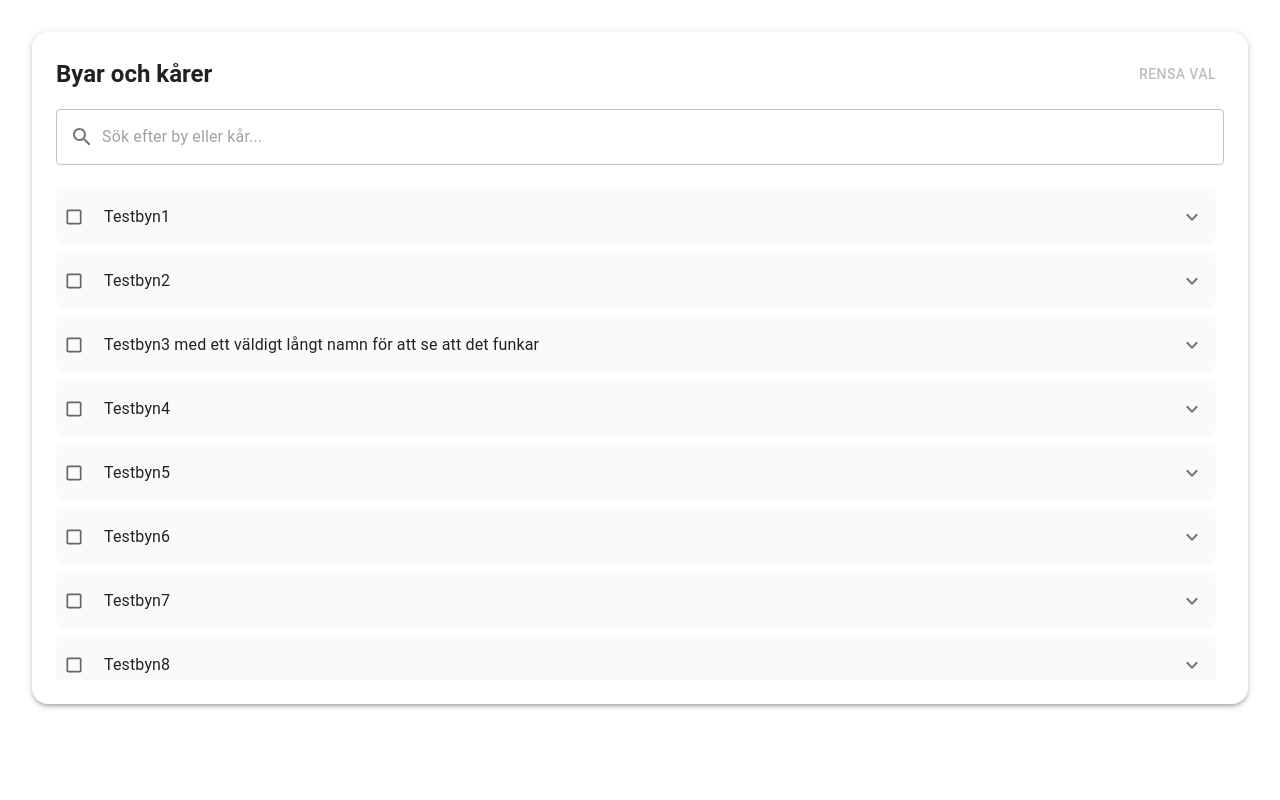
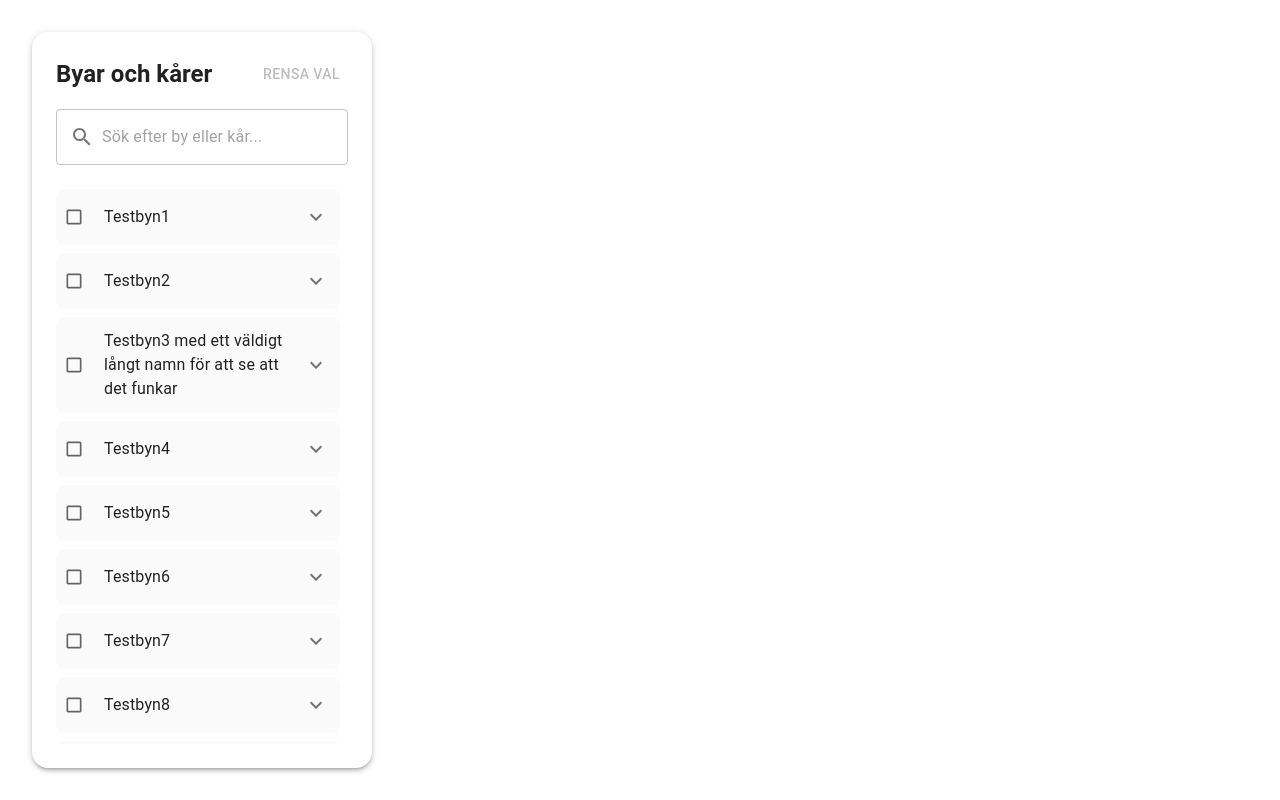
Before and after one commit to Scouterna/j26-scoutview, a React (Vite) app in the folder client/: page / in a window 1280 px wide. Built offline with nearby package versions, Linux system fonts and the light colour scheme.

Commit message:
Fix width of selector

```diff
--- a/client/src/App.jsx
+++ b/client/src/App.jsx
@@ -9,16 +9,21 @@ export default function App() {
   const sidebarLogic = useScoutGroupSelector(testData);
 
   return (
-    <div>
+    <div style={{ height: "100vh" }}>
       <CssBaseline />
       <main
         style={{
+          display: "flex",
+          flexDirection: "row",
           padding: "32px",
           width: "100%",
-          height: "calc(100vh - 64px)",
+          height: "100vh",
+          boxSizing: "border-box",
         }}
       >
-        <ScoutGroupSelector {...sidebarLogic} />
+        <div style={{ flex: "0 0 340px", marginRight: "32px", height: "100%" }}>
+          <ScoutGroupSelector {...sidebarLogic} />
+        </div>
       </main>
     </div>
   );
--- a/client/src/components/ScoutGroupSelector.jsx
+++ b/client/src/components/ScoutGroupSelector.jsx
@@ -20,7 +20,8 @@ export default function ScoutGroupSelector({
         display: "flex",
         flexDirection: "column",
         borderRadius: "16px",
-        height: "100%",
+        height: "100%", // fill parent
+        minHeight: 0, // allow flex children to shrink
       }}
     >
       <div
@@ -48,7 +49,7 @@ export default function ScoutGroupSelector({
         setSearchTerm={setSearchTerm}
       />
 
-      <List sx={{ flexGrow: 1, overflowY: "auto", pr: 1 }}>
+      <List sx={{ flexGrow: 1, overflowY: "auto", pr: 1, minHeight: 0 }}>
         {filteredVillages.map((village) => {
           const ScoutGroupsInVillage = village.ScoutGroups.map((t) => t.id);
           const selectedInVillage = ScoutGroupsInVillage.filter((id) =>
--- a/client/src/components/VillageListItem.jsx
+++ b/client/src/components/VillageListItem.jsx
@@ -48,7 +48,14 @@ export default function VillageListItem({
               sx={{ p: 0.5 }}
             />
           </ListItemIcon>
-          <ListItemText primary={village.name} sx={{ fontWeight: "bold" }} />
+          <ListItemText
+            primary={village.name}
+            sx={{
+              fontWeight: "bold",
+              wordBreak: "break-word",
+              overflowWrap: "anywhere",
+            }}
+          />
           <IconButton edge="end">
             {isExpanded ? <ExpandLess /> : <ExpandMore />}
           </IconButton>
--- a/client/testdata/testdata.json
+++ b/client/testdata/testdata.json
@@ -528,6 +528,19 @@
           "stats": []
         }
       ]
+    },
+    {
+      "name": "Testbyn12medettvåordträngtnamnhejmenvfdjknvsdvklamkvklfmvklfmvkdlsmvkldsmvklsdml",
+      "id": "testbyn12",
+      "num_participants": 56,
+      "ScoutGroups": [
+        {
+          "name": "Ekorren",
+          "id": "ekorren",
+          "num_participants": 20,
+          "stats": []
+        }
+      ]
     }
   ]
 }
```
